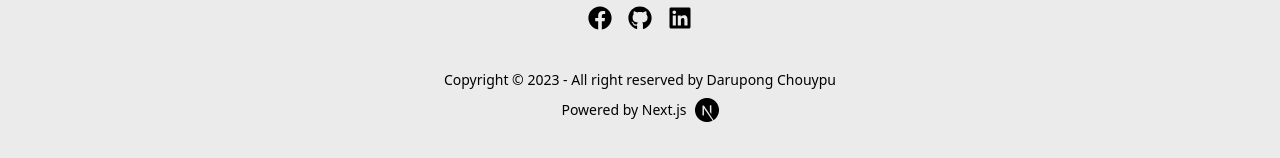
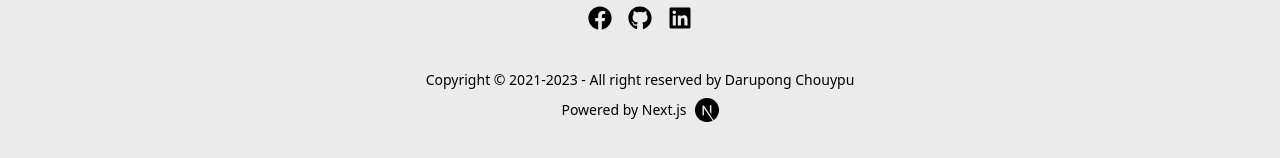
Before and after one commit to darupong/Portfolio, a Next.js app: page /resume in a window 1280 px wide. Shown: the part 1011-1169 px from the top of the page. Built offline with nearby package versions, Linux system fonts and the light colour scheme.

Commit message:
hotfix: add year copyright

```diff
--- a/components/Footer.tsx
+++ b/components/Footer.tsx
@@ -49,7 +49,7 @@ const Footer = (): JSX.Element => {
       </div>
       <div>
         <p className="dark:text-white text-black">
-          Copyright © 2023 - All right reserved by Darupong Chouypu
+          Copyright © 2021-2023 - All right reserved by Darupong Chouypu
         </p>
         <div className=" flex flex-row gap-2 items-center">
           <p className="dark:text-white text-black">Powered by Next.js</p>
```
